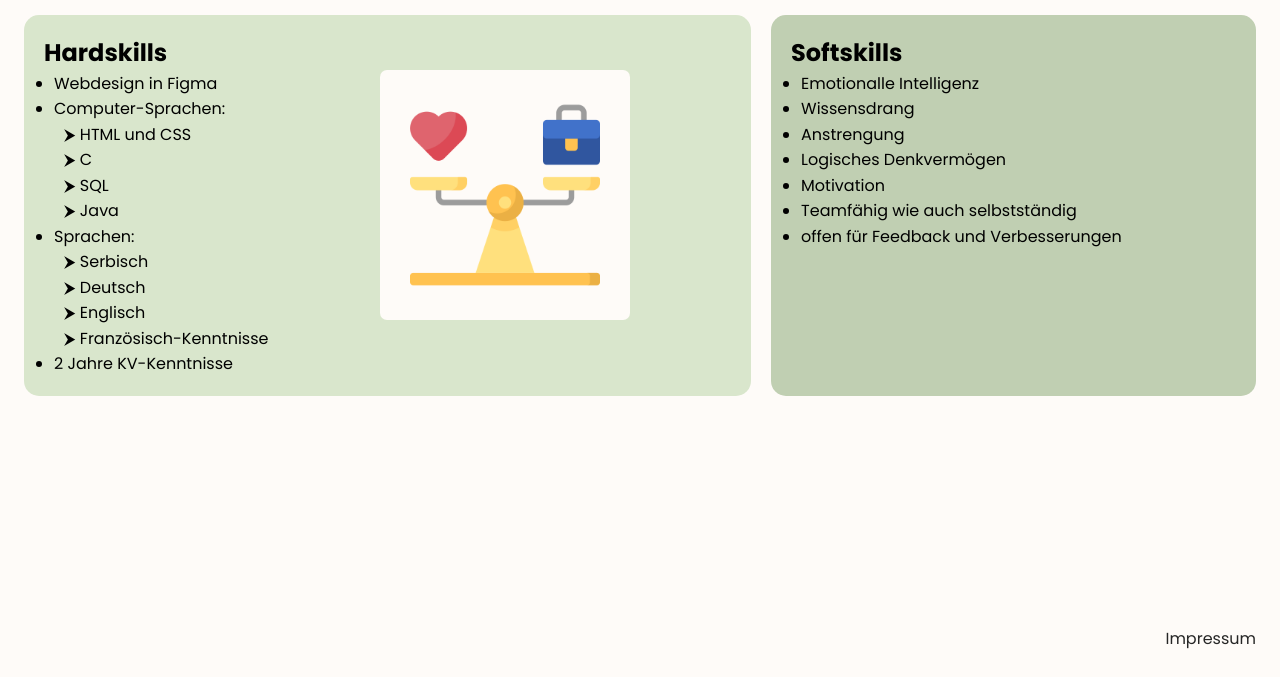
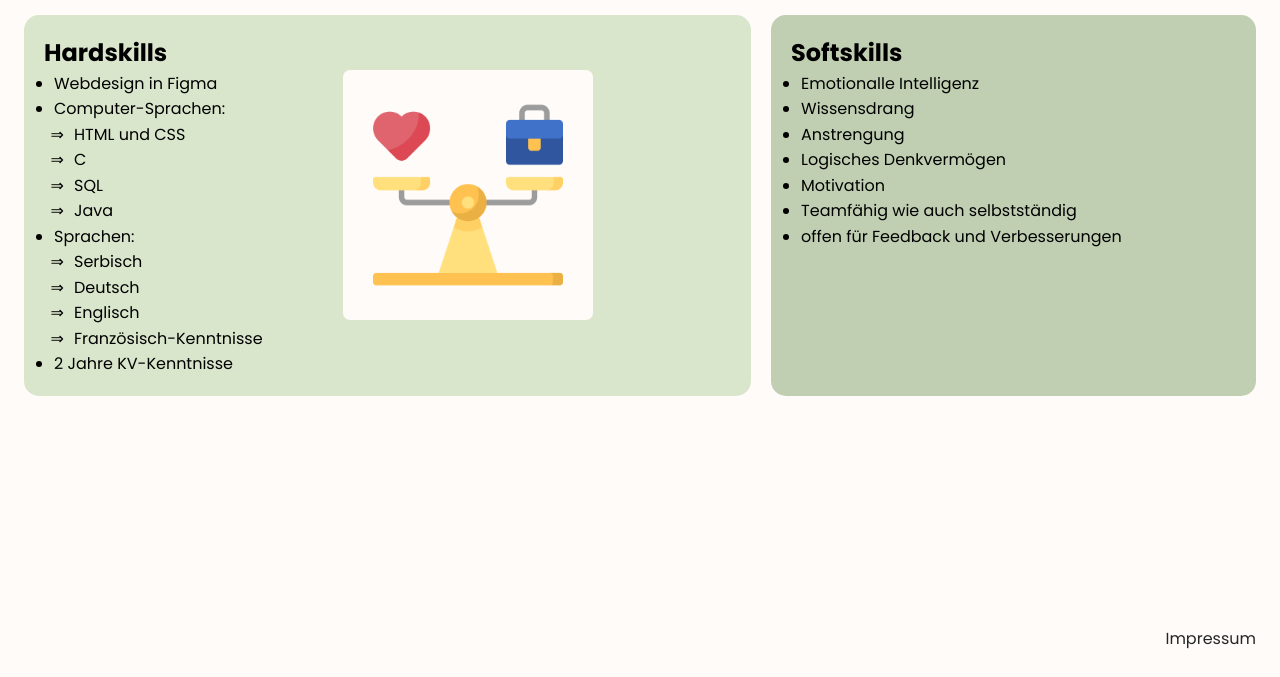
Before and after one commit to technxlxgy/M293, a plain HTML site: page faehigkeiten.html in a window 1280 px wide. Shown: the part 123-800 px from the top of the page. Drawn offline with Linux system fonts and the light colour scheme.

Commit message:
fix: bulletpoints bei faehigkeiten

```diff
--- a/faehigkeiten.html
+++ b/faehigkeiten.html
@@ -74,17 +74,17 @@
                             <li>Webdesign in Figma</li>
                             <li>Computer-Sprachen:</li>
                             <ul class="underlist">
-                                <li>⮞ HTML und CSS</li>
-                                <li>⮞ C</li>
-                                <li>⮞ SQL</li>
-                                <li>⮞ Java</li>
+                                <li>HTML und CSS</li>
+                                <li>C</li>
+                                <li>SQL</li>
+                                <li>Java</li>
                             </ul>
                             <li>Sprachen:</li>
                             <ul class="underlist">
-                                <li>⮞ Serbisch</li>
-                                <li>⮞ Deutsch</li>
-                                <li>⮞ Englisch</li>
-                                <li>⮞ Französisch-Kenntnisse</li>
+                                <li>Serbisch</li>
+                                <li>Deutsch</li>
+                                <li>Englisch</li>
+                                <li>Französisch-Kenntnisse</li>
                             </ul>
                             <li>2 Jahre KV-Kenntnisse</li>
                         </ul>
--- a/stylesheet.css
+++ b/stylesheet.css
@@ -213,7 +213,13 @@
 
     .underlist li {
         margin-left: 20px;
-        list-style-type: none;
+        box-sizing: border-box;
+        padding-left: 10px;
+        list-style-type: "\21D2";
+    }
+
+    .underlist li::marker {
+        padding-right: 50px;
     }
 
 /* || ÜBER MICH */
@@ -268,7 +274,7 @@
     .hardskills-bild img {
         width: auto;
         height: 250px;
-        margin-left: 7rem;
+        margin-left: 5rem;
         border-radius: 7px;
         background-color: #fefbf8;
         padding: 30px;
@@ -558,7 +564,7 @@
             font-family: Demo-The-Seasons;
         }
         font-size: 100px;
-        color: #C0CFB2;
+        color: #fefbf8;
         padding: 0;
         margin: 0;
         margin: 0;
```
